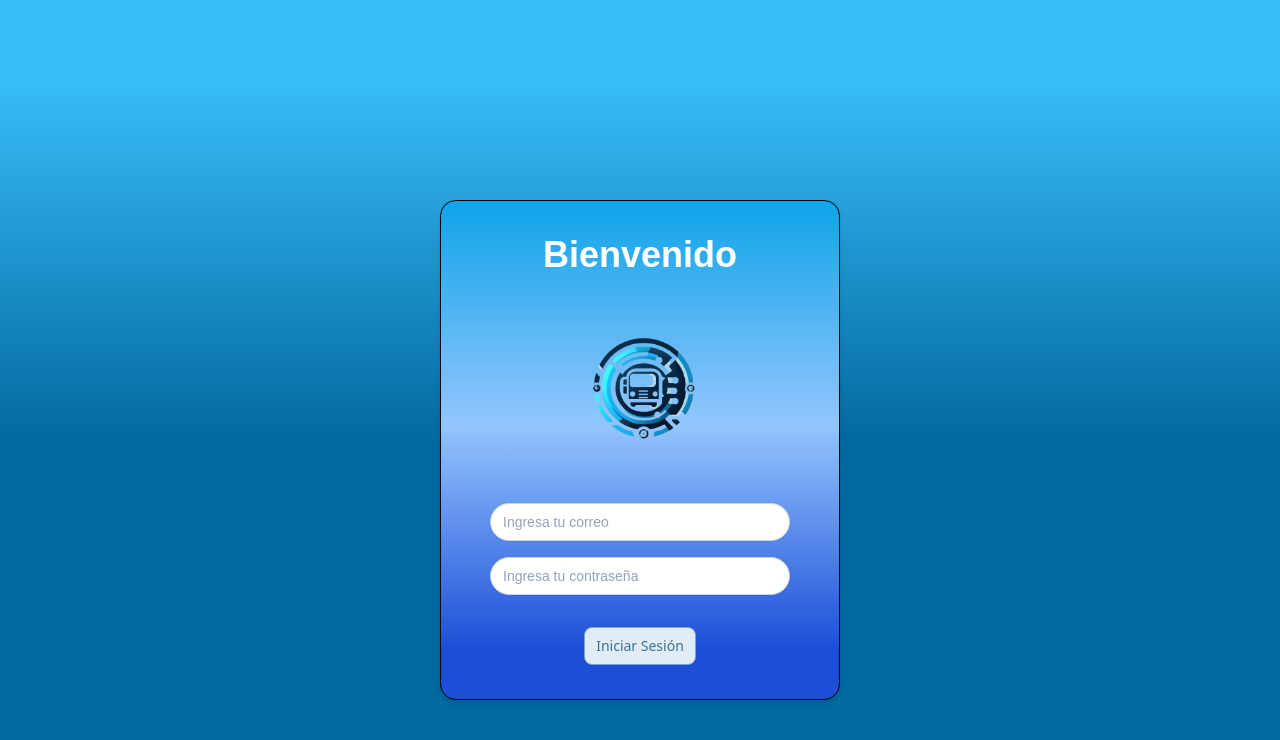
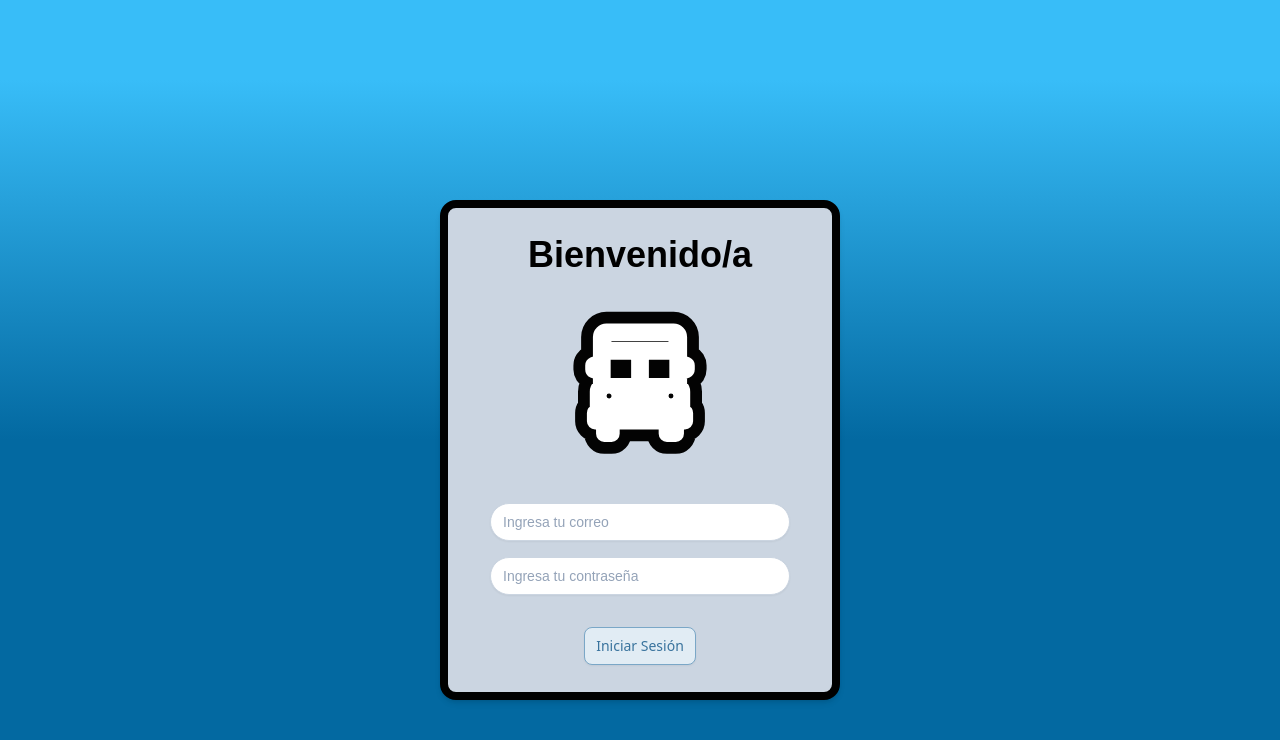
Before and after one commit to Esparrago23/Luputechno, a React (Vite) app: page / in a window 1280 px wide. Shown: the top 740 px of the page. Built offline with nearby package versions, Linux system fonts and the light colour scheme.

Commit message:
Login Un Poco Cambiado

```diff
--- /dev/null
+++ b/src/components/atoms/Table.jsx
@@ -0,0 +1,29 @@
+import React from "react";
+
+function Table({ children },props) {
+    return (
+        <>
+        <div>
+            <table>
+                <thead>
+                    <tr>
+                        <th className="font-bold text-black">{props.head1}</th>
+                        <th className="font-bold text-black">{props.head2}</th>
+                        <th className="font-bold text-black">{props.head3}</th>
+                        <th className="font-bold text-black">{props.head4}</th>
+                        <th className="font-bold text-black">{props.head5}</th>
+                        <th className="font-bold text-black">{props.head6}</th>
+                        <th className="font-bold text-black">{props.head7}</th>
+                        <th className="font-bold text-black">{props.head8}</th>
+                    </tr>
+                </thead>
+                <tbody>
+                        {children}
+                </tbody>
+            </table>
+        </div>
+        </>
+    );
+}
+
+export default Table;
--- a/src/components/organisms/SectionLogin.jsx
+++ b/src/components/organisms/SectionLogin.jsx
@@ -17,13 +17,13 @@ function SectionLogin() {
 
 
     return(
-            <div  className= "flex flex-col items-center justify-center w-[400px] h-[500px] space-y-8 bg-gradient-to-t from-blue-700 from-10% via-blue-300 to-sky-500 border border-black rounded-2xl shadow-md "  >
+            <div  className= " flex flex-col items-center justify-center w-[400px] h-[500px] space-y-8 bg-slate-300 border-8 border-black rounded-2xl shadow-md "  >
 
-                <div className="text-4xl font-semibold text-white" >
-                    <Label  text="Bienvenido"/>
+                <div className="text-4xl font-semibold text-black" >
+                    <Label  text="Bienvenido/a"/>
                 </div>
                 <div className="w-40 h-40">
-                    <Img image={"Logo.png"} />
+                    <Img image={"bus.svg"} />
                 </div >
             <div className="space-y-4 w-[300px]">
                     <Field  text="" type="text" placeholder="Ingresa tu correo" value="" />
--- a/src/components/organisms/SectionMenuVehiculos.jsx
+++ b/src/components/organisms/SectionMenuVehiculos.jsx
@@ -1,18 +1,25 @@
 import React from 'react'
 import Principal from '../molecules/Principal'
 import Label from '../atoms/Label'
+import { useNavigate } from 'react-router-dom'
 
 
 function SectionMenuVehiculos() {
+
+    const navigate = useNavigate()
+    const handlerClick = (e) => {
+        navigate("/Vehicules")
+    }
+
     return (
         <div className="flex flex-col items-center justify-center">
             <div className="m-3 text-4xl text-center text-stone-950">
                     <Label className="font-bold m-2" text="LISTO PARA TRABAJAR EN VEHICULO!" />
                 </div>
             <div className="grid gap-5 grid-cols-2">
-                    <Principal image={"gasoline.svg"} text="Gasoluna." />
+                    <Principal  image={"gasoline.svg"} text="Gasolina." />
                     <Principal image={"gasolineBlack.svg"} text="Diesel." />
-                    <Principal image={"motorcycle.svg"} text="Motos." />
+                    <Principal onClick={handlerClick} image={"motorcycle.svg"} text="Motos." />
                     <Principal image={"data.svg"} text="Comodatos." />
                 </div>
         </div>
```
Also changed, not shown: public/bus.svg (added), src/pages/Login.jsx (line endings or trailing spaces).
